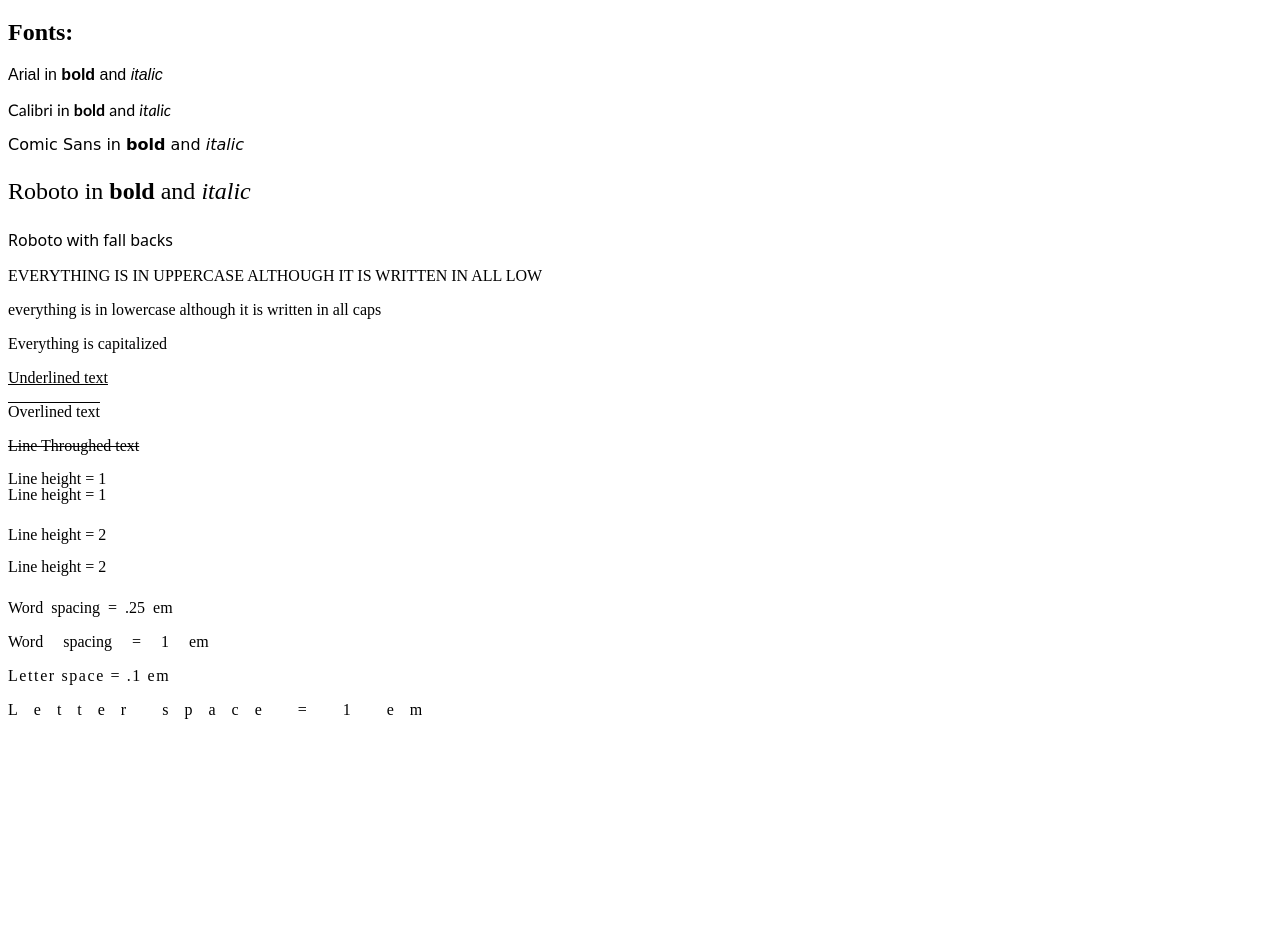
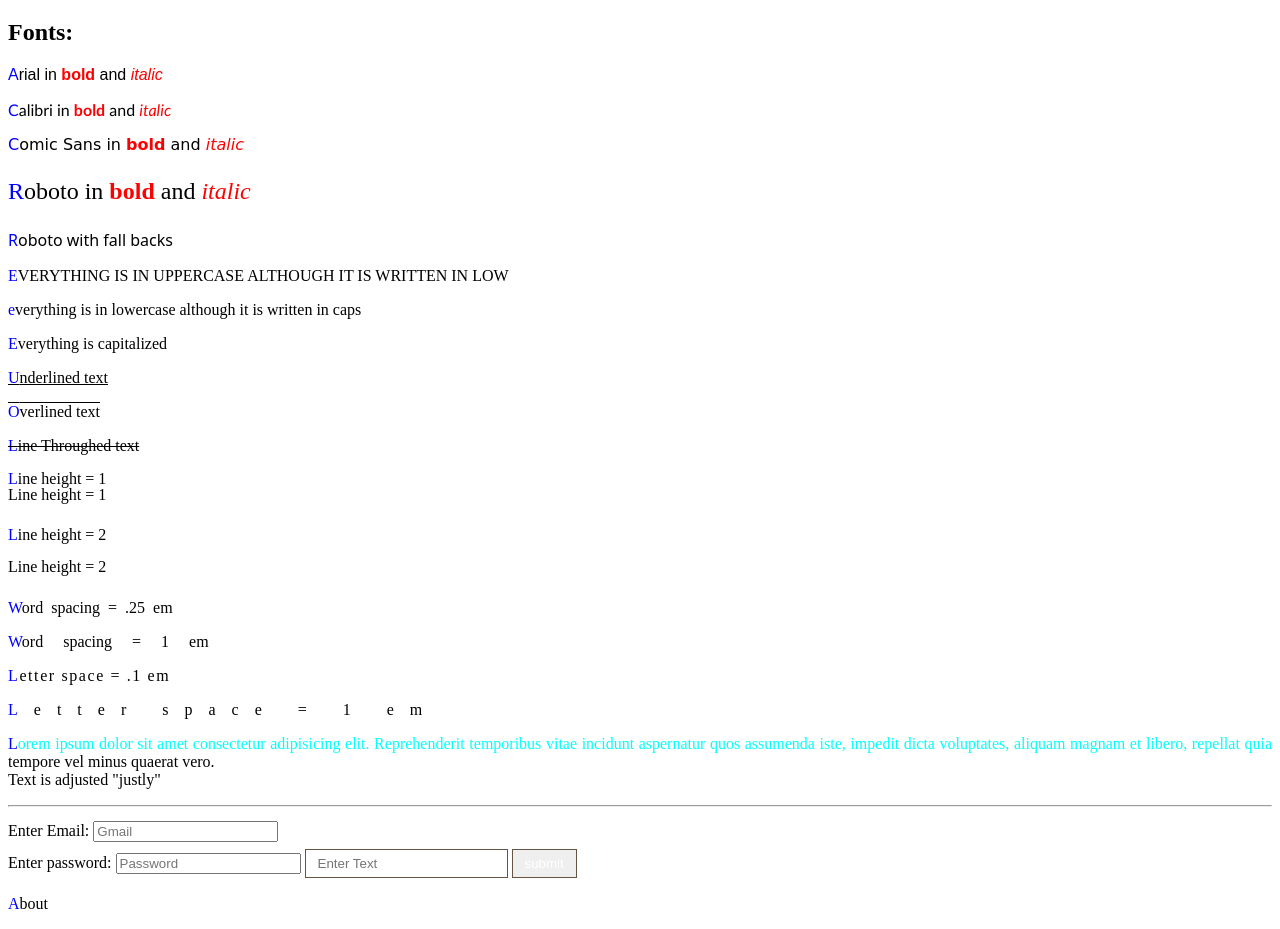
Before and after one commit to yamaanqidwai/CSS-Text-Practise, a plain HTML site: page index.html in a window 1280 px wide. Shown: the part 61-990 px from the top of the page. Before the commit the page ends 800 px from the top, so only its background shows below. Drawn offline with Linux system fonts and the light colour scheme.

Commit message:
Put css text concepts into prractise

```diff
--- a/index.html
+++ b/index.html
@@ -29,11 +29,11 @@
     <p class="fallback-roboto">Roboto with fall backs</p>
 
     <p class="upper-case">
-      everything is in uppercase although it is written in all low
+      everything is in uppercase although it is written in low
     </p>
 
     <p class="lower-case">
-      EVERYTHING IS IN LOWERCASE ALTHOUGH IT IS WRITTEN IN ALL CAPS
+      EVERYTHING IS IN LOWERCASE ALTHOUGH IT IS WRITTEN IN CAPS
     </p>
 
     <p class="capitalize">Everything is capitalized</p>
@@ -43,8 +43,8 @@
     <p class="line-throughed">Line Throughed text</p>
 
     <p class="lh1">
-        Line height = 1 <br />
-        Line height = 1
+      Line height = 1 <br />
+      Line height = 1
     </p>
     <p class="lh2">
       Line height = 2 <br />
@@ -57,6 +57,37 @@
     <p class="letter-space">Letter space = .1 em</p>
     <p class="letter-space1">Letter space = 1 em</p>
 
+    <p class="Justify-allignment">
+      Lorem ipsum dolor sit amet consectetur adipisicing elit. Reprehenderit
+      temporibus vitae incidunt aspernatur quos assumenda iste, impedit dicta
+      voluptates, aliquam magnam et libero, repellat quia tempore vel minus
+      quaerat vero.
+      <span class="new-line">Text is adjusted "justly"</span>
+    </p>
 
+    <hr />
+
+    <form action="get" class="form">
+      <label
+        >Enter Email:
+        <input type="email" name="email" id="email" placeholder="Gmail"
+      /></label>
+
+      <br />
+
+      <label
+        >Enter password:
+        <input
+          type="password"
+          name="password"
+          id="password"
+          placeholder="Password"
+      /></label>
+
+      <input type="text" name="text" id="text" class="text" placeholder="Enter Text">
+      <input type="submit" value="submit" class="submit">
+    </form>
+
+    <p><a href="">About</a></p>
   </body>
 </html>
--- a/style.css
+++ b/style.css
@@ -6,10 +6,12 @@ Not using it for, most users have already downloaded this type of font */
 
 .bold {
   font-weight: 900;
+  color: red;
 }
 
 .italic {
   font-style: italic;
+  color: red;
 }
 
 .arial {
@@ -68,7 +70,7 @@ Not using it for, most users have already downloaded this type of font */
 }
 
 .word-space {
-  word-spacing: .25em;
+  word-spacing: 0.25em;
 }
 
 .word-space1 {
@@ -76,9 +78,66 @@ Not using it for, most users have already downloaded this type of font */
 }
 
 .letter-space {
-  letter-spacing: .1em;
+  letter-spacing: 0.1em;
 }
 
 .letter-space1 {
   letter-spacing: 1em;
 }
+
+p.Justify-allignment {
+  text-align: justify;
+  /* background-color: rgb(255, 235, 205); */
+  text-shadow: 2px, 2px, 5px, #00a6ff;
+  /* rgba(8, 0, 241, 01) */
+}
+
+.Justify-allignment span::before {
+  content: "\a";
+  white-space: pre;
+}
+
+p::first-letter {
+  color: blue;
+}
+
+.Justify-allignment::first-line {
+  color: aqua;
+}
+
+.form {
+  line-height: 2;
+}
+
+p a {
+  text-decoration: none;
+  color: black;
+}
+
+p a:hover {
+  /* text-decoration: underline; */
+  text-decoration: none;
+  border-bottom: 0.5px solid #000000;
+}
+
+input.text, input.submit {
+  padding: 6px 12px 6px 12px;
+  border: 1px solid #665544;
+  color: #ffffff;
+}
+input.submit:hover {
+  background-color: #665544;
+}
+input.submit:active {
+  background-color: chocolate;
+}
+input.text {
+  color: #cccccc;
+}
+input.text:focus {
+  color: #665544;
+}
+
+input {
+  color: #863e72;
+}
```
